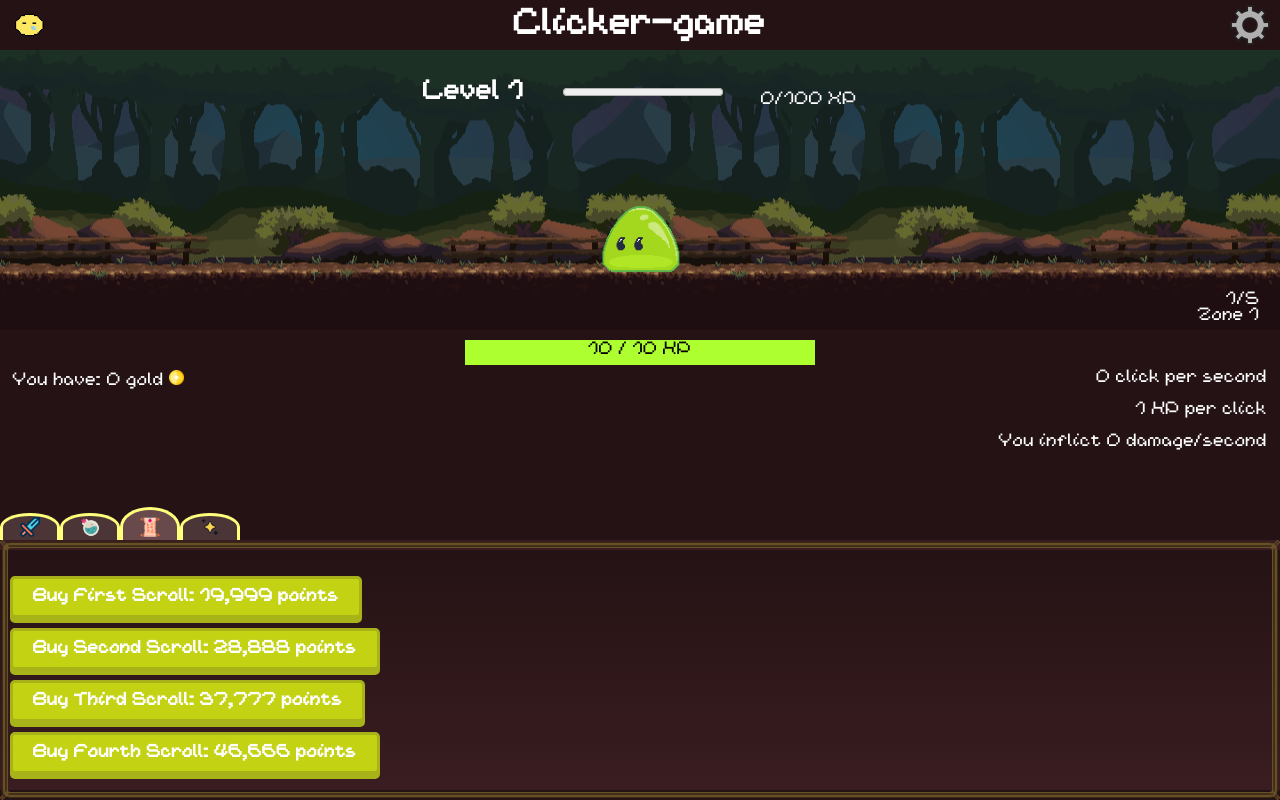
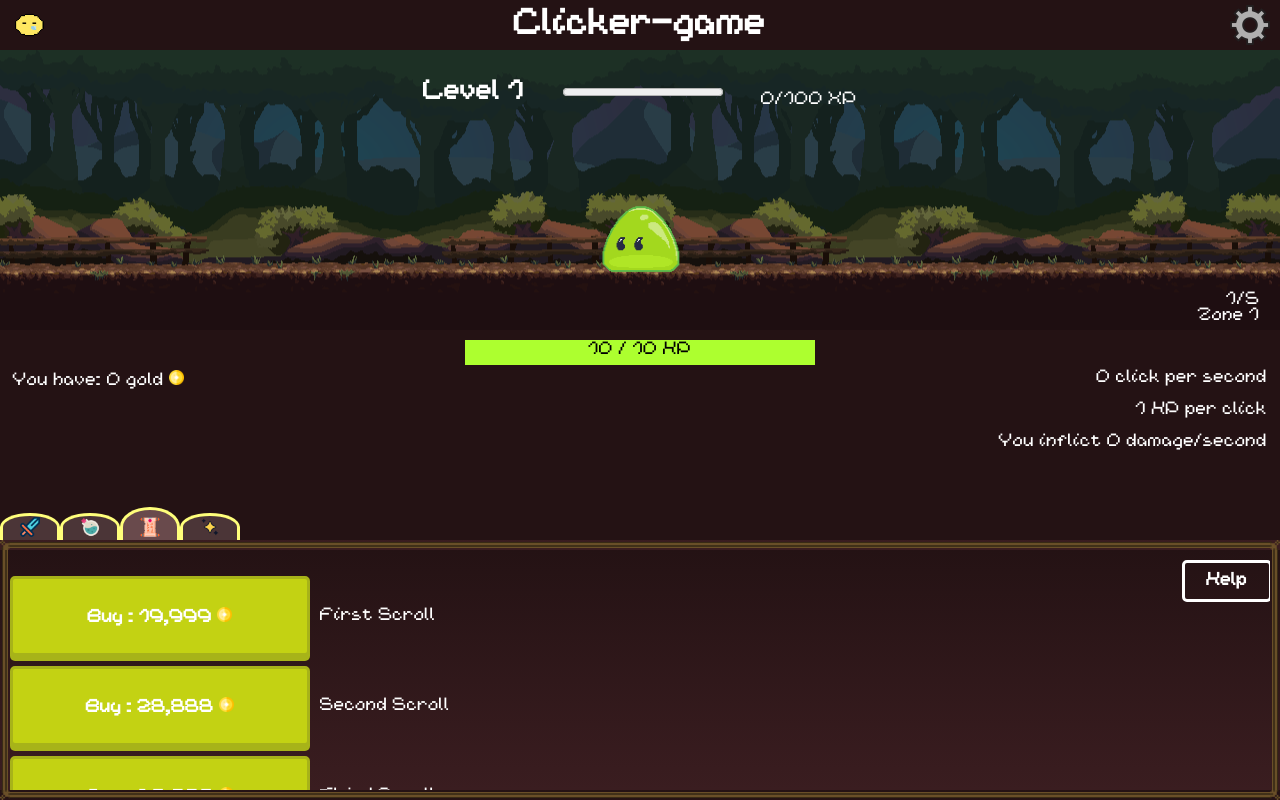
Before and after one commit to TTTaevas/Clicker-game, a React (Vite) app: page / in a window 1280 px wide. Both pictures are taken after a click on the button 150 px from the left and 533 px from the top of the page. Shown: the top 800 px of the page. Built offline with nearby package versions, Linux system fonts and the light colour scheme.

Commit message:
Updated scrolls with more explanation, popup tabs like swords to clarify everything.

```diff
--- /dev/null
+++ b/src/components/ScrollPopup.jsx
@@ -0,0 +1,27 @@
+import "../style/shop.css";
+export default function ScrollPopup({
+  used,
+  using,
+  bought,
+  equipped,
+  desc,
+  condensedDesc,
+}) {
+  return (
+    <div className="popup">
+      <div className="swordStatus">
+        {bought === true && equipped === false && <p>Owned</p>}
+        {equipped === true && <p>Currently Equipped</p>}
+      </div>
+      <div className="description">
+        <p>{desc}</p>
+      </div>
+
+      <div className="bottomPopup">
+        <p>{condensedDesc}</p>
+        {used && <p>Currently In Use</p>}
+        {using === 0 && <p>On cooldown</p>}
+      </div>
+    </div>
+  );
+}
--- a/src/components/Scrolls.jsx
+++ b/src/components/Scrolls.jsx
@@ -1,4 +1,5 @@
 import "../style/shop.css";
+import coinIcon from "../../assets/coin.png";
 export default function Scrolls({
   displayNumber,
   scrolls,
@@ -7,51 +8,74 @@ export default function Scrolls({
   handleBuyScroll,
   handleSellScroll,
   handleEquipScroll,
+  handleScrollMouseOver,
+  handleScrollMouseOut,
 }) {
   const handleUseScrolls = (s) => {
-    let cooldown_length = 900
-    let usage_length = 30
+    let cooldown_length = 900;
+    let usage_length = 30;
 
     if (s.using <= 0 && s.used === false) {
       s.handleUse();
       s.used = true;
-      setTimeout(() => {s.used = false}, (cooldown_length + 1) * 1000)
+      setTimeout(() => {
+        s.used = false;
+      }, (cooldown_length + 1) * 1000);
 
-      s.using = usage_length
-      let usage_timer = setInterval(() => {s.using--}, 1000)
-      setTimeout(() => {clearInterval(usage_timer)}, (usage_length + 1) * 1000)
+      s.using = usage_length;
+      let usage_timer = setInterval(() => {
+        s.using--;
+      }, 1000);
+      setTimeout(() => {
+        clearInterval(usage_timer);
+      }, (usage_length + 1) * 1000);
 
       if (scrollUsageCooldown <= 0) {
-        setScrollUsageCooldown(cooldown_length)
+        setScrollUsageCooldown(cooldown_length);
         let cooldown_timer = setInterval(() => {
-          cooldown_length--
-          setScrollUsageCooldown(cooldown_length)
-        }, 1000)
-        setTimeout(() => {clearInterval(cooldown_timer)}, (cooldown_length + 1) * 1000)
+          cooldown_length--;
+          setScrollUsageCooldown(cooldown_length);
+        }, 1000);
+        setTimeout(() => {
+          clearInterval(cooldown_timer);
+        }, (cooldown_length + 1) * 1000);
       }
     }
   };
-  return (scrolls.map((s) => {
+  return scrolls.map((s) => {
     return (
-      <div className="scrollContainer" key={s.id}>
+      <div
+        className="scrollContainer"
+        key={s.id}
+        onMouseOver={() => {
+          handleScrollMouseOver(s.id);
+        }}
+        onMouseOut={handleScrollMouseOut}
+      >
         {s.bought === false && (
+          <div className="scrolls">
             <button
               className="scrollButtons"
               type="button"
               onClick={() => handleBuyScroll(s)}
             >
-            Buy {s.name}: {displayNumber(s.price)} points
+              Buy : {displayNumber(s.price)}{" "}
+              <img src={coinIcon} className="coinIcon" />
             </button>
+            <p className="scrollsName">{s.name}</p>
+          </div>
         )}
         {s.bought === true && (
-          <div>
+          <div className="scrolls">
             <button
               className="scrollButtons"
               type="button"
               onClick={() => handleSellScroll(s)}
             >
-              Sell {s.name}: You will gain {displayNumber(s.price / 1.25)} points
+              Sell : {displayNumber(s.price / 1.25)}{" "}
+              <img src={coinIcon} className="coinIcon" />
             </button>
+            <p className="scrollsName">{s.name}</p>
             {s.equipped === false && (
               <button
                 className="EquipButton"
@@ -81,10 +105,8 @@ export default function Scrolls({
             )}
           </div>
         )}
-        {s.using > 0 && (
-          <p className="scrollTimer">{s.using}s</p>
-        )}
+        {s.using > 0 && <p className="scrollTimer">{s.using}s</p>}
       </div>
-    )
-  }));
+    );
+  });
 }
--- a/src/components/Shop.jsx
+++ b/src/components/Shop.jsx
@@ -4,6 +4,7 @@ import Potion from "./Potion";
 import Scrolls from "./Scrolls";
 import Enchants from "./Enchants";
 import SwordPopup from "./SwordPopup";
+import ScrollPopup from "./ScrollPopup";
 import swordIcon from "../../assets/sword.png";
 import potionIcon from "../../assets/potion.png";
 import scrollIcon from "../../assets/scroll.png";
@@ -152,6 +153,7 @@ export default function Shop({
   const [scrollUsageCooldown, setScrollUsageCooldown] = useState(0);
   const [isHovering, setIsHovering] = useState(false);
   const [hoverSwordId, setHoverSwordId] = useState(null);
+  const [hoverScrollId, setHoverScrollId] = useState(null);
   const handleMouseOver = (id) => {
     setIsHovering(true);
     setHoverSwordId(id);
@@ -159,6 +161,14 @@ export default function Shop({
   const handleMouseOut = () => {
     setIsHovering(false);
     setHoverSwordId(null);
+  };
+  const handleScrollMouseOver = (id) => {
+    setIsHovering(true);
+    setHoverScrollId(id);
+  };
+  const handleScrollMouseOut = () => {
+    setIsHovering(false);
+    setHoverScrollId(null);
   };
   const [scrolls, setScrolls] = useState([
     {
@@ -169,10 +179,12 @@ export default function Shop({
       used: false,
       price: 19999,
       name: "First Scroll",
+      desc: "The power of this scroll is used to tap 10 times per second for 30 seconds.",
+      condensedDesc: "(10 clicks/s)",
       handleUse: () => {
         const intervalId = setInterval(
-          () => setLife((oldLife) => oldLife - power),
-          100
+          () => setLife((oldLife) => oldLife - power * 2),
+          200
         );
         setTimeout(() => clearInterval(intervalId), 30000);
       },
@@ -185,6 +197,8 @@ export default function Shop({
       used: false,
       price: 28888,
       name: "Second Scroll",
+      desc: "The power of this scroll is used to double your power for 30 seconds.",
+      condensedDesc: "(Power * 2)",
       handleUse: () => {
         setPower(power + level * 2);
         setTimeout(() => setPower(power + level), 30000);
@@ -198,6 +212,8 @@ export default function Shop({
       used: false,
       price: 37777,
       name: "Third Scroll",
+      desc: "The power of this scroll is used to multiply your power by 4 for 30 seconds.",
+      condensedDesc: "(Power * 4)",
       handleUse: () => {
         setPower(power + level * 4);
         setTimeout(() => setPower(power + level), 30000);
@@ -211,15 +227,22 @@ export default function Shop({
       used: false,
       price: 46666,
       name: "Fourth Scroll",
+      desc: "The power of this scroll is used to tap 10 times per second for 30 seconds but with your power multiplied by 3.",
+      condensedDesc: "(10 clicks/s, power * 3)",
       handleUse: () => {
         const intervalId = setInterval(
-          () => setLife((oldLife) => oldLife - power * level * 3),
-          100
+          () => setLife((oldLife) => oldLife - power * level * 6),
+          200
         );
         setTimeout(() => clearInterval(intervalId), 30000);
       },
     },
   ]);
+  const HandleHelpScrolls = () => {
+    alert(
+      "Scrolls are buyable 'skills' you can use one time each 15 minutes. You can only equip 3 or less but be careful! if you use one scroll, you will not be able to Unequip or equip other scrolls. Each scrolls basic duration is 30 seconds. If you have more than 1 scroll equipped and you decide to use only one, you will be able to use others later on. Enjoy using them!"
+    );
+  };
 
   const handleBuyScroll = (scroll) => {
     if (score >= Math.round(scroll.price)) {
@@ -234,7 +257,7 @@ export default function Shop({
     }
   };
   const handleEquipScroll = (scroll, equip) => {
-    if (scrollUsageCooldown > 0 || scroll.using > 0) return
+    if (scrollUsageCooldown > 0 || scroll.using > 0) return;
     let doAction = false;
     if (!equip) {
       doAction = true;
@@ -262,11 +285,9 @@ export default function Shop({
 
   const makeSwordDealDamage = (sword) => {
     setIntervalId(
-      setInterval(
-        () => {
-          setLife((oldLife) => oldLife - sword.damage * sword.level)
-        }, 200
-      )
+      setInterval(() => {
+        setLife((oldLife) => oldLife - sword.damage * sword.level);
+      }, 200)
     );
   };
   const handleEquipSword = (sword, equip) => {
@@ -356,11 +377,11 @@ export default function Shop({
   }
 
   useEffect(() => {
-    let sword = swords.find((s) => s.equipped)
+    let sword = swords.find((s) => s.equipped);
     if (sword && sword.goldChance > Math.floor(Math.random() * 100)) {
-      setScore(score + (sword.price / 3))
+      setScore(score + sword.price / 3);
     }
-  }, [life])
+  }, [life]);
 
   return (
     <>
@@ -370,6 +391,11 @@ export default function Shop({
             You have: {displayNumber(score)} gold{" "}
             <img className="coinIcon" src={coinIcon} />
           </p>
+          {scrollUsageCooldown > 0 && (
+            <p>
+              Scrolls Cooldown: {getLengthInWrittenForm(scrollUsageCooldown)}
+            </p>
+          )}
         </div>
         <div className="informationright">
           <p className="cps">{displayNumber(cps)} click per second</p>
@@ -379,6 +405,7 @@ export default function Shop({
           </p>
         </div>
       </div>
+
       <div
         className="tabs"
         onLoad={() => {
@@ -410,7 +437,7 @@ export default function Shop({
       </div>
       <div className="shopContainer">
         <br />
-        {currentTab === 0 &&
+        {currentTab === 0 && (
           <Sword
             displayNumber={displayNumber}
             swords={swords}
@@ -419,7 +446,7 @@ export default function Shop({
             handleMouseOver={handleMouseOver}
             handleMouseOut={handleMouseOut}
           />
-        }
+        )}
         {isHovering &&
           hoverSwordId &&
           swords.map((sword) => {
@@ -459,22 +486,43 @@ export default function Shop({
         )}
         {currentTab === 2 && (
           <>
-            {scrollUsageCooldown > 0 && (
-              <p>
-                Cooldown: {getLengthInWrittenForm(scrollUsageCooldown)}
-              </p>
-            )}
+            <button
+              onClick={() => HandleHelpScrolls()}
+              type="button"
+              className="infoScrolls"
+            >
+              Help
+            </button>
             <Scrolls
+              scrolls={scrolls}
               displayNumber={displayNumber}
-              scrolls={scrolls}
               scrollUsageCooldown={scrollUsageCooldown}
               setScrollUsageCooldown={setScrollUsageCooldown}
               handleBuyScroll={handleBuyScroll}
               handleSellScroll={handleSellScroll}
               handleEquipScroll={handleEquipScroll}
+              handleScrollMouseOver={handleScrollMouseOver}
+              handleScrollMouseOut={handleScrollMouseOut}
             />
           </>
         )}
+        {isHovering &&
+          hoverScrollId &&
+          scrolls.map((scroll) => {
+            if (scroll.id === hoverScrollId) {
+              return (
+                <ScrollPopup
+                  className="popup"
+                  used={scroll.used}
+                  using={scroll.using}
+                  bought={scroll.bought}
+                  desc={scroll.desc}
+                  condensedDesc={scroll.condensedDesc}
+                  equipped={scroll.equipped}
+                />
+              );
+            }
+          })}
         {currentTab === 3 && (
           <Enchants
             displayNumber={displayNumber}
--- a/src/style/shop.css
+++ b/src/style/shop.css
@@ -104,6 +104,7 @@ width: 33%;
 }
 .swordStatus {
   display:inline-flex;
+  justify-content:center;
   gap: 10px;
 }
 .bottomPopup {
@@ -140,11 +141,21 @@ width: 33%;
 }
 .scrollContainer {
   display: inline-flex;
+    max-width: 700px;
+}
+.scrolls {
+  display:inline-flex;
+  align-items:center;
+}
+.scrollsName {
+  margin-left: 10px;
 }
 .scrollButtons {
 	outline: none;
   background-color: #C3D213;
   border:3px solid #A7B319;
+    width: 300px;
+  height: 80px;
   padding: 10px 20px;
   font-size: 16px;
   font-weight: 700;
@@ -152,6 +163,22 @@ width: 33%;
   border-radius: 5px;
   transition: all ease 0.1s;
   box-shadow: 0px 5px 0px 0px #A7B319;
+}
+.infoScrolls {
+  top:4%;
+  left: 93%;
+  text-align:center;
+  position:absolute;
+  	outline: none;
+background:transparent;
+  border: 3px solid white;
+    width: 90px;
+  padding: 10px 20px;
+  font-size: 16px;
+  font-weight: 700;
+  color: #fff;
+  border-radius: 5px;
+  transition: all ease 0.1s;
 }
 .scrollButtons:active {
 	transform: translateY(5px);
```
Lines whose indentation alone changed are shown as unchanged.
